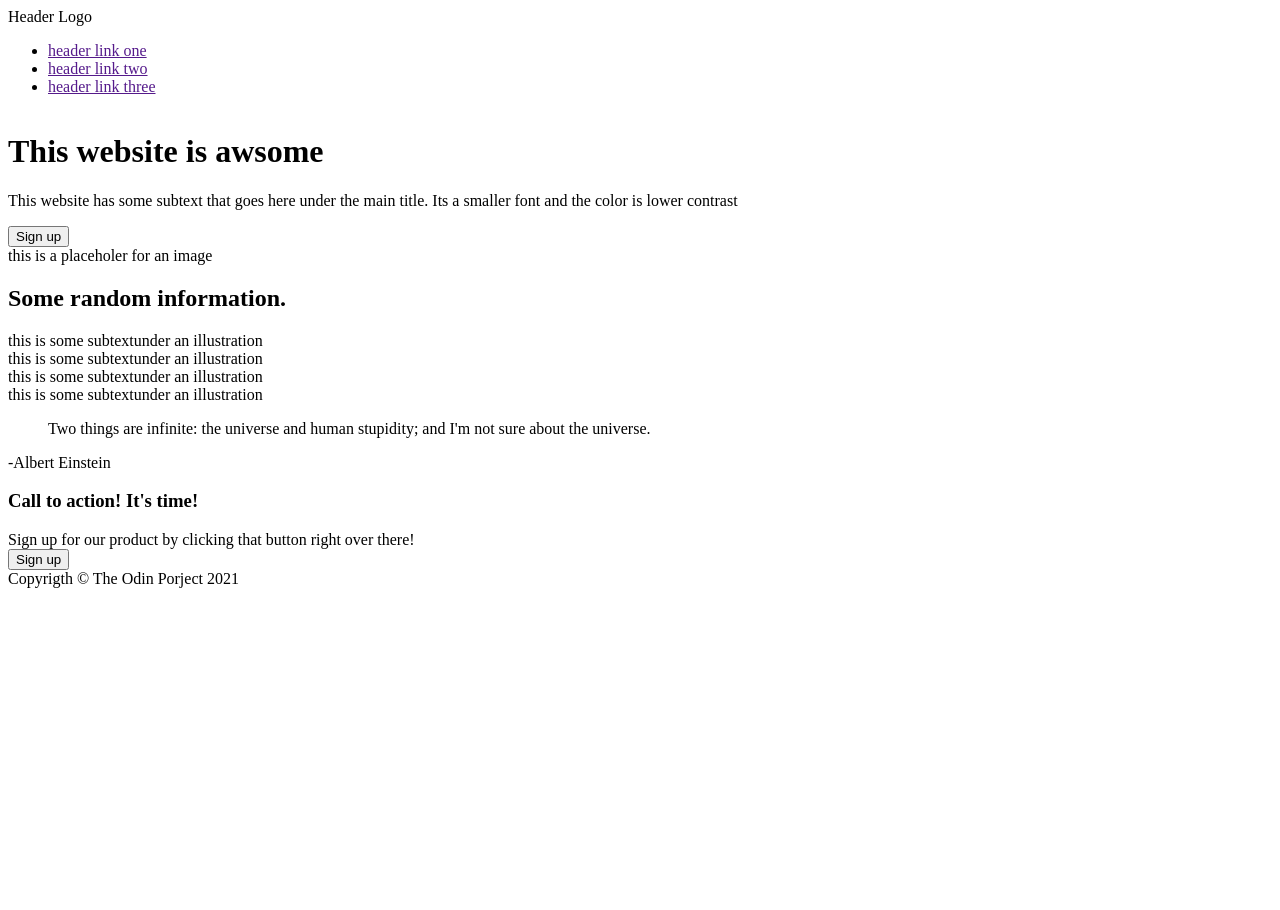
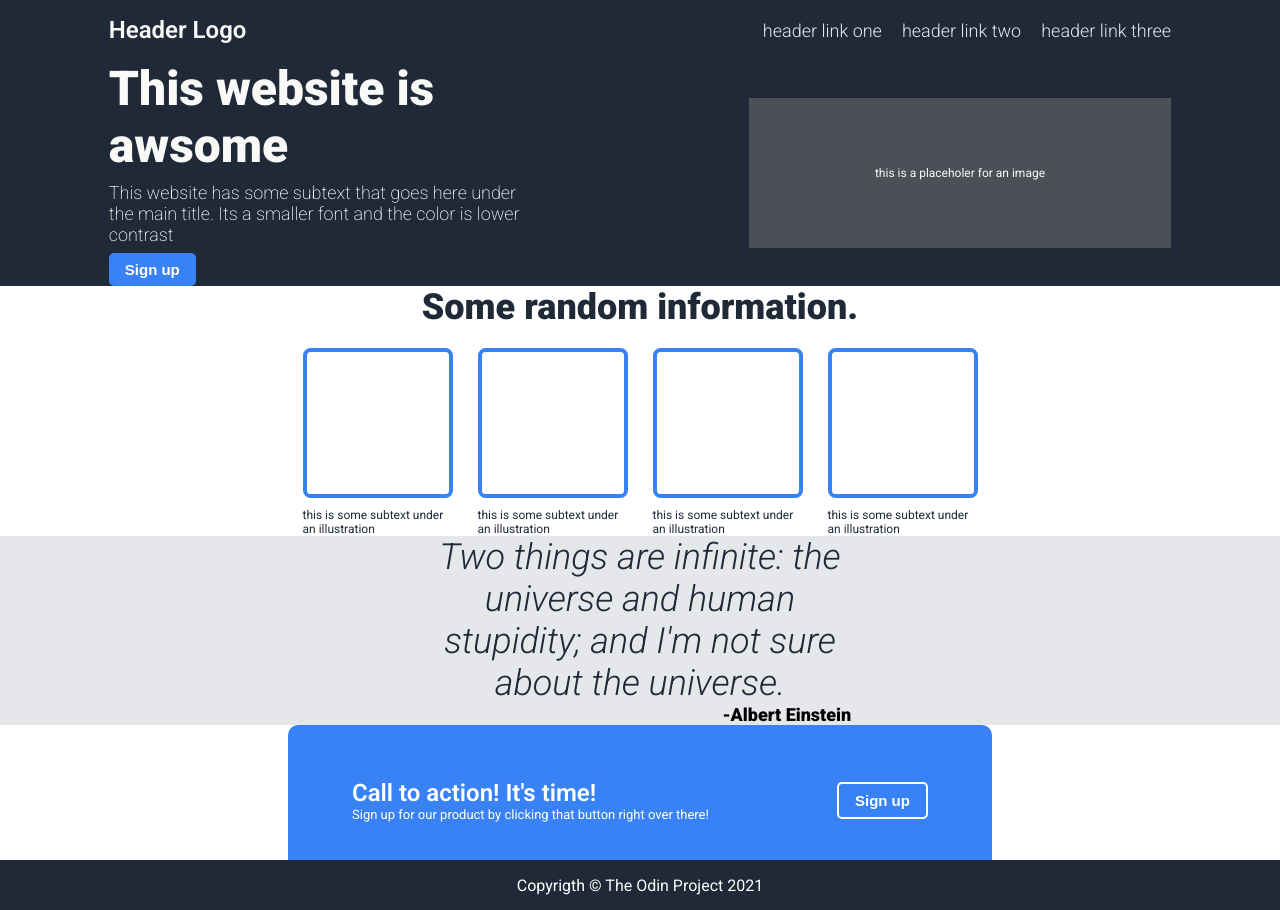
Before and after one commit to NielsU/top-projects, a plain HTML site: page project-landingpage/index.html in a window 1280 px wide. Before the commit the page ends 816 px from the top, so only its background shows below. Drawn offline with Linux system fonts and the light colour scheme.

Commit message:
styling and layout complete
good enough result to match the assignment.
style sheet may need some cleanup.

```diff
--- a/project-landingpage/index.html
+++ b/project-landingpage/index.html
@@ -5,43 +5,57 @@
     <meta name="viewport" content="width=device-width, initial-scale=1.0">
     <title>Project Landing Page</title>
     <link rel="stylesheet" href="style.css">
+    <link rel="preconnect" href="https://fonts.googleapis.com">
+    <link rel="preconnect" href="https://fonts.gstatic.com" crossorigin>
+    <link href="https://fonts.googleapis.com/css2?family=Roboto:ital,wght@0,100..900;1,100..900&display=swap" rel="stylesheet">
 </head>
 <body>
-    <header>Header Logo
-        <ul>
-            <li><a href="">header link one</a></li>
-            <li><a href="">header link two</a></li>
-            <li><a href="">header link three</a></li>
-        </ul>
+    <header><div class="header-left"><h1>Header Logo</h1></div>
+        <div class="header-right">
+            <ul>
+                <li><a href="https://www.theodinproject.com/lessons/foundations-landing-page">header link one</a></li>
+                <li><a href="https://www.theodinproject.com/lessons/foundations-landing-page">header link two</a></li>
+                <li><a href="https://www.theodinproject.com/lessons/foundations-landing-page">header link three</a></li>
+            </ul>
+        </div>
     </header>
     <main>
-        <div class="site-intro">
-            <div class="site-intro-left">
+        <div class="hero">
+            <div class="hero-left">
                 <h1>This website is awsome</h1><p>This website has some subtext that goes here under the main title. Its a smaller font and the color is lower contrast</p>
                 <button>Sign up</button>
             </div>
 
-            <div class="site-intro-right">this is a placeholer for an image</div>
+            <div class="hero-right"><div></div><p>this is a placeholer for an image</p><div></div></div>
         </div>
         <div class="random-information"><h2>Some random information.</h2>
             <div class="info-container">
-                <div class="info-item"><div class="illustration-square"></div>this is some subtextunder an illustration</div>
-                <div class="info-item"><div class="illustration-square"></div>this is some subtextunder an illustration</div>
-                <div class="info-item"><div class="illustration-square"></div>this is some subtextunder an illustration</div>
-                <div class="info-item"><div class="illustration-square"></div>this is some subtextunder an illustration</div>
+                <div class="info-item"><div class="illustration-square"></div>this is some subtext under an illustration</div>
+                <div class="info-item"><div class="illustration-square"></div>this is some subtext under an illustration</div>
+                <div class="info-item"><div class="illustration-square"></div>this is some subtext under an illustration</div>
+                <div class="info-item"><div class="illustration-square"></div>this is some subtext under an illustration</div>
             </div>
         </div>
         <!--https://developer.mozilla.org/en-US/docs/Web/HTML/Element/blockquote-->
         <div class="quote">
+            <div>
             <blockquote cite="https://www.brainyquote.com/quotes/albert_einstein_100015">
                 <p>Two things are infinite: the universe and human stupidity; and I'm not sure about the universe.</p>
             </blockquote>
-            <p>-Albert Einstein</p>
+            <p class="author">-Albert Einstein</p>
+            </div>
         </div>
-        <div class="call-to-action"><div><h3>Call to action! It's time!</h3>Sign up for our product by clicking that button right over there!</div><button>Sign up</button></div>
+        <div class="call-to-action">
+            <div class="call-to-action-item">
+            <div>
+                <h3>Call to action! It's time!</h3>
+                Sign up for our product by clicking that button right over there!
+            </div>
+            <button>Sign up</button></div>
+            </div>
     </main>
     <footer>
-        Copyrigth &copy; The Odin Porject 2021
+        <span>Copyrigth &copy; <a href="https://www.theodinproject.com/lessons/foundations-landing-page">The Odin Project</a> 2021</span>
     </footer>
 </body>
 </html>
--- a/project-landingpage/style.css
+++ b/project-landingpage/style.css
@@ -1,5 +1,259 @@
-body{
+ body *{
+    margin: 0;
+    padding: 0;
+    box-sizing: border-box;
+ }
+
+ body{
     display: flex;
     flex-direction: column;
     min-height: 100vh;
+    margin: 0;
+    font-family: "Roboto", sans-serif;
+    font-optical-sizing: auto;
+    font-weight: 400;
+    font-style: normal;
+    font-size: 12px;
 }
+
+header{
+    margin: 0;
+    padding: 16px 0;
+
+    display: flex;
+    justify-content: space-around;
+    background-color: #1F2937;
+    align-items: center;
+}
+
+header h1{
+    font-family: "Roboto", sans-serif;
+    font-size: 24px;
+    color: #F9FAF8;
+    font-weight: 600;
+ }
+
+header>div{
+    max-width: 33%;
+    min-width: 33%;
+    flex: 1;
+}
+.header-right{
+    display: flex;
+    justify-content: flex-end;
+    gap: 8px;
+}
+
+.header-right, .header-right *{
+    font-family: "Roboto", sans-serif;
+    font-size: 18px;
+    font-weight: 300;
+    color: #E5E7EB;
+}
+
+main{
+    display: flex;
+    flex-direction: column;
+    justify-content: space-between;
+    max-height: 100vh;
+    flex: 1;
+}
+
+.hero{
+    margin:0;
+    padding: 0;
+    display: flex;
+    justify-content: space-around;
+    align-items: center;
+    background-color: #1F2937;
+    color: #F9FAF8;
+
+    flex:1 0;
+    min-height: 150px;
+}
+
+
+
+.hero-right{
+    display: flex;
+    min-height: inherit;
+    flex-direction: column;
+    background-color: #4b4f56;
+    align-items: center;
+    justify-content: center;
+    max-width: 33%;
+    flex: 1;
+
+}
+
+
+.hero-left{
+    max-width: 33%;
+    flex: 1;
+    display: flex;
+    flex-direction: column;
+    align-items: start;
+    gap: 8px;
+    font-size: 18px;
+    font-weight: 200;
+
+}
+
+.hero-left h1{
+    font-size: 48px;
+    color: #F9FAF8;
+    font-weight: 900;
+}
+
+.hero-left button{
+    background-color: #3882F6;
+    color: white;
+    border: none;
+    border-radius: 5px;
+    padding: 8px 16px;
+    font-size: 15px;
+    font-weight: 900;
+    cursor: pointer;
+}
+
+ul{
+    list-style-type: none;
+    padding: 0;
+    margin: 0;
+    display: flex;
+    gap: 20px;
+
+}
+
+a{
+    text-decoration: none;
+    color: #F9FAF8;
+}
+
+.random-information{
+    display: flex;
+    flex-direction: column;
+    justify-content: center;
+    align-items: center;
+    gap: 20px;
+    background-color: white;
+    color: #1F2937;
+    flex: 1;
+}
+
+.random-information h2{
+    font-family: "Roboto", sans-serif;
+    font-size: 36px;
+    color: #1F2937;
+    font-weight: 900;
+    display: flex;
+    justify-content: center;
+    align-items: center;
+}
+
+.info-container{
+    display: flex;
+    justify-content: center;
+    flex-wrap: wrap;
+    align-items: center;
+    gap: 25px;
+    background-color: white;
+}
+
+.info-item{
+    display: flex;
+    flex-direction: column;
+    justify-content: center;
+    align-items: center;
+    gap: 10px;
+    width: 150px;
+    text-wrap: wrap;
+}
+
+.illustration-square{
+    height: 150px;
+    width: 150px;
+    border: 4px #3882F6 solid;
+    border-radius: 5%;
+    background-color: white;
+}
+
+.quote{
+    flex:1;
+    background-color: #E5E7EB;
+    display: flex;
+    justify-content: center;
+    align-items: center;
+    flex-direction: column;
+}
+
+.quote>div{
+    max-width: 33%;
+    display: flex;
+    justify-content: center;
+    align-items: center;
+    flex-direction: column;
+
+}
+
+.author{
+    align-self: flex-end;
+    font-weight: 900;
+    font-size: 18px;
+}
+
+blockquote{
+    font-family: "Roboto", sans-serif;
+    font-style: italic;
+    font-size: 36px;
+    font-weight: 300;
+    color: #1F2937;
+    text-align: center;
+}
+
+
+.call-to-action{
+    flex:1;
+    display: flex;
+    justify-content: center;
+    align-items: center;
+}
+
+.call-to-action-item{
+    min-width: 55%;
+    min-height: 150px;
+    display: flex;
+    justify-content: space-around;
+    align-items: center;
+    background-color: #3882F6;
+    border-radius: 10px;
+    color: white;
+    font-size: 13px;
+}
+
+.call-to-action-item button{
+    color: white;
+    border: none;
+    border-radius: 5px;
+    padding: 8px 16px;
+    font-size: 15px;
+    font-weight: 900;
+    cursor: pointer;
+    background-color: #3882F6;
+    border: 2px solid white;
+}
+
+.call-to-action-item h3{
+    font-size: 24px;
+    font-weight: 600;
+}
+
+footer{
+   display: flex;
+   align-items: center;
+   justify-content: center;
+   min-height: 50px;
+   background-color: #1F2937;
+   color: white;
+   font-size: 16px;
+}
```
